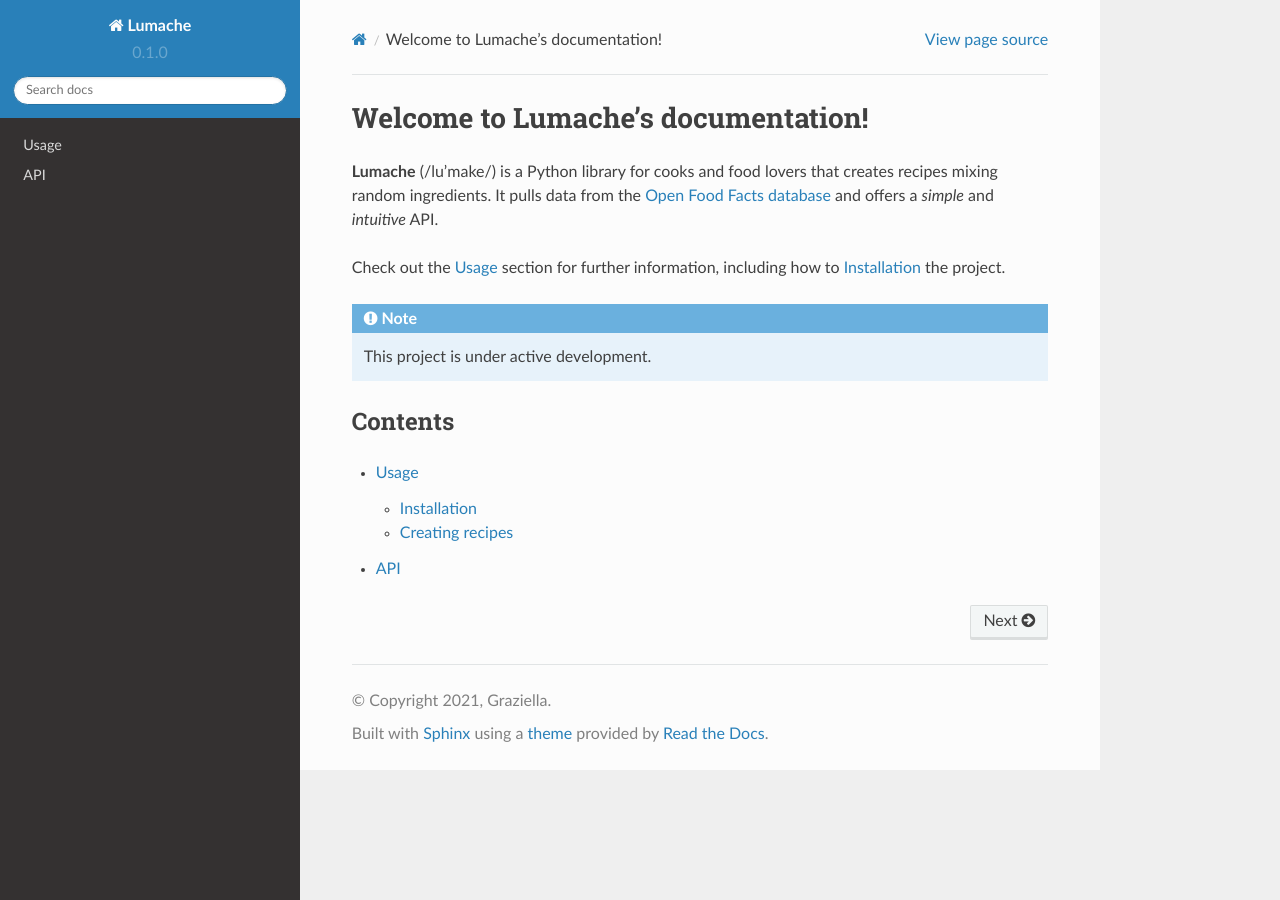
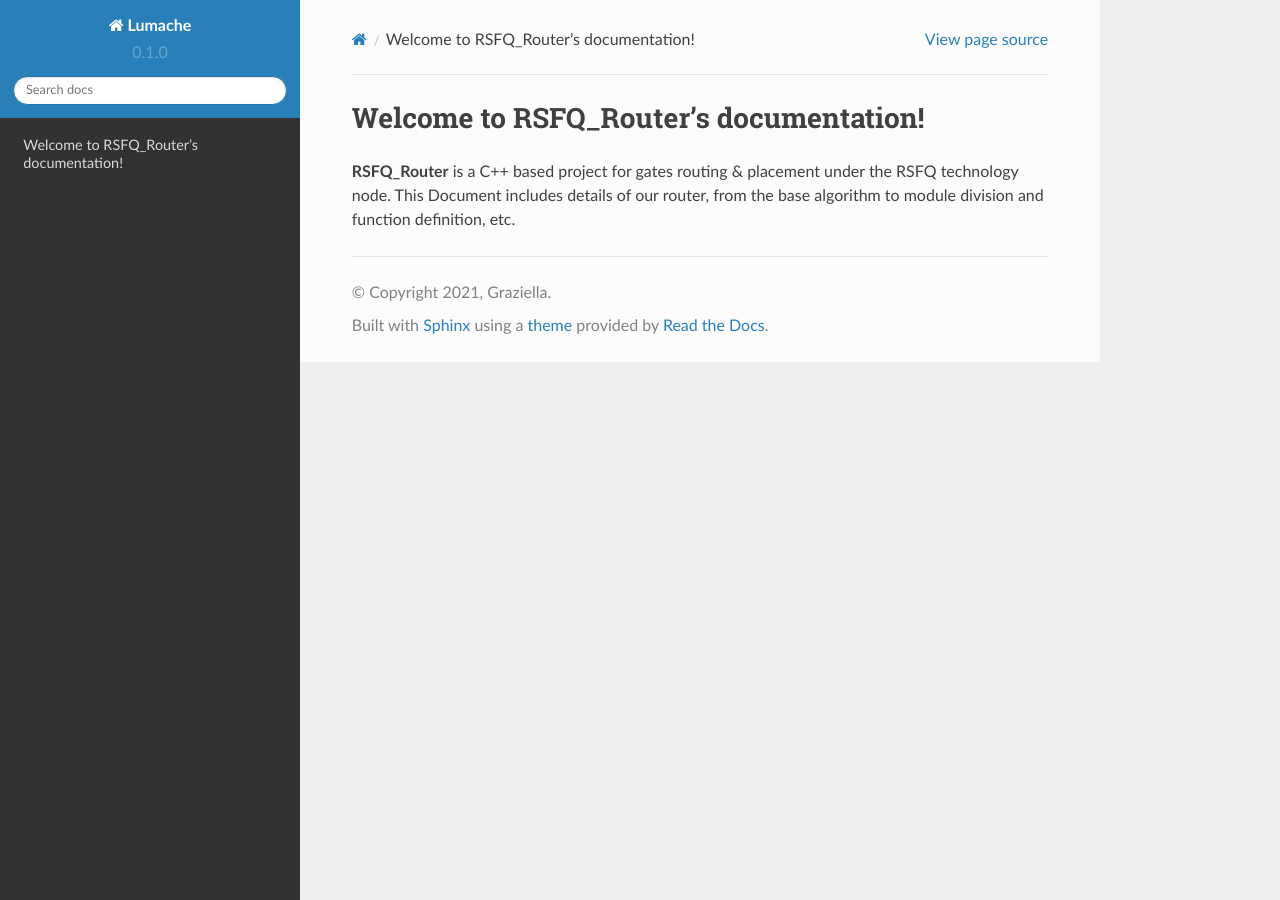
Before and after one commit to ObjectaUyiz/RSFQ_Router_Doc, a Sphinx documentation site: the page built from docs/source/index.rst, in a window 1280 px wide. Built offline with Sphinx 7.4.7 and the Read the Docs theme 2.0.0, drawn with Linux system fonts in a browser that asks for light colours.

Commit message:
Update index.rst
updates index page

```diff
--- a/docs/source/index.rst
+++ b/docs/source/index.rst
@@ -1,22 +1,5 @@
-Welcome to Lumache's documentation!
+Welcome to RSFQ_Router's documentation!
 ===================================
 
-**Lumache** (/lu'make/) is a Python library for cooks and food lovers
-that creates recipes mixing random ingredients.
-It pulls data from the `Open Food Facts database <https://world.openfoodfacts.org/>`_
-and offers a *simple* and *intuitive* API.
-
-Check out the :doc:`usage` section for further information, including
-how to :ref:`installation` the project.
-
-.. note::
-
-   This project is under active development.
-
-Contents
---------
-
-.. toctree::
-
-   usage
-   api
+**RSFQ_Router** is a C++ based project for gates routing & placement under the RSFQ technology node.
+This Document includes details of our router, from the base algorithm to module division and function definition, etc.
```
